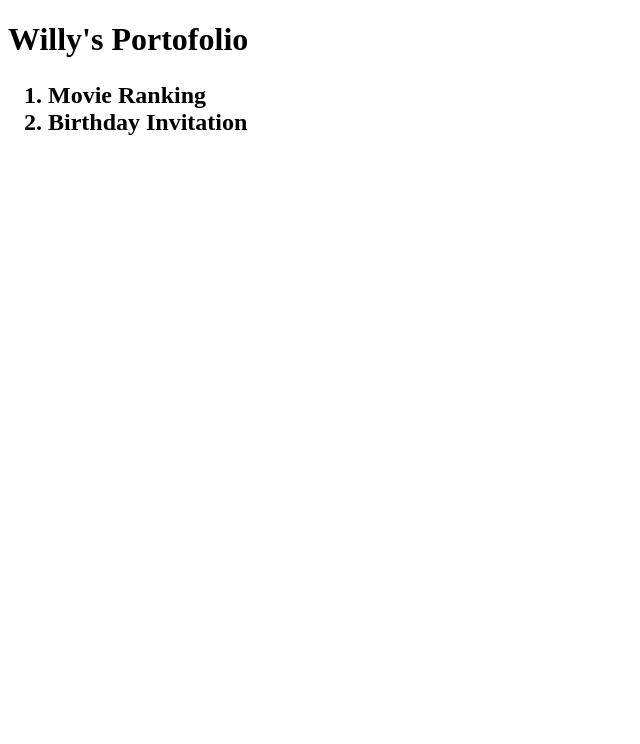
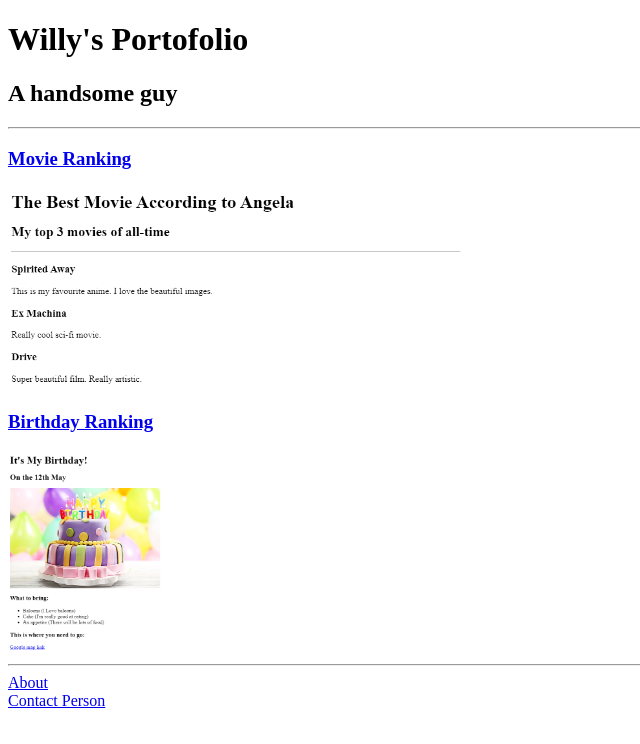
Before and after one commit to WillyW28/html-portofolio, a plain HTML site: page index.html in a window 1280 px wide. Shown: the whole page, without its empty margins (0-640 px from the left). Drawn offline with Linux system fonts and the light colour scheme.

Commit message:
Add files via upload

```diff
--- a/index.html
+++ b/index.html
@@ -24,13 +24,17 @@ https://developer.mozilla.org/en-US/docs/Web/HTML/Element/img#attr-height -->
 </head>
 <body>
     <h1>Willy's Portofolio</h1>
+    <h2>A handsome guy</h2>
+    <hr>
 
-    <h2>
-        <ol>
-            <li>Movie Ranking</li>
-            <li>Birthday Invitation</li>
-        </ol>
-    </h2>
+    <h3><a href="./public/movie-ranking.html">Movie Ranking</a></h3>
+    <img src="./assets/images/20230613_1.PNG"/ height="200">
+    <h3><a href="./public/birthday-invite.html">Birthday Ranking</a></h3>
+    <img src="./assets/images/20230613_2.PNG" height="200"/>
+
+    <hr>
+    <a href="./public/about.html">About</a> <br>
+    <a href="./public/contact.html">Contact Person</a>
 
 </body>
 </html>
```
